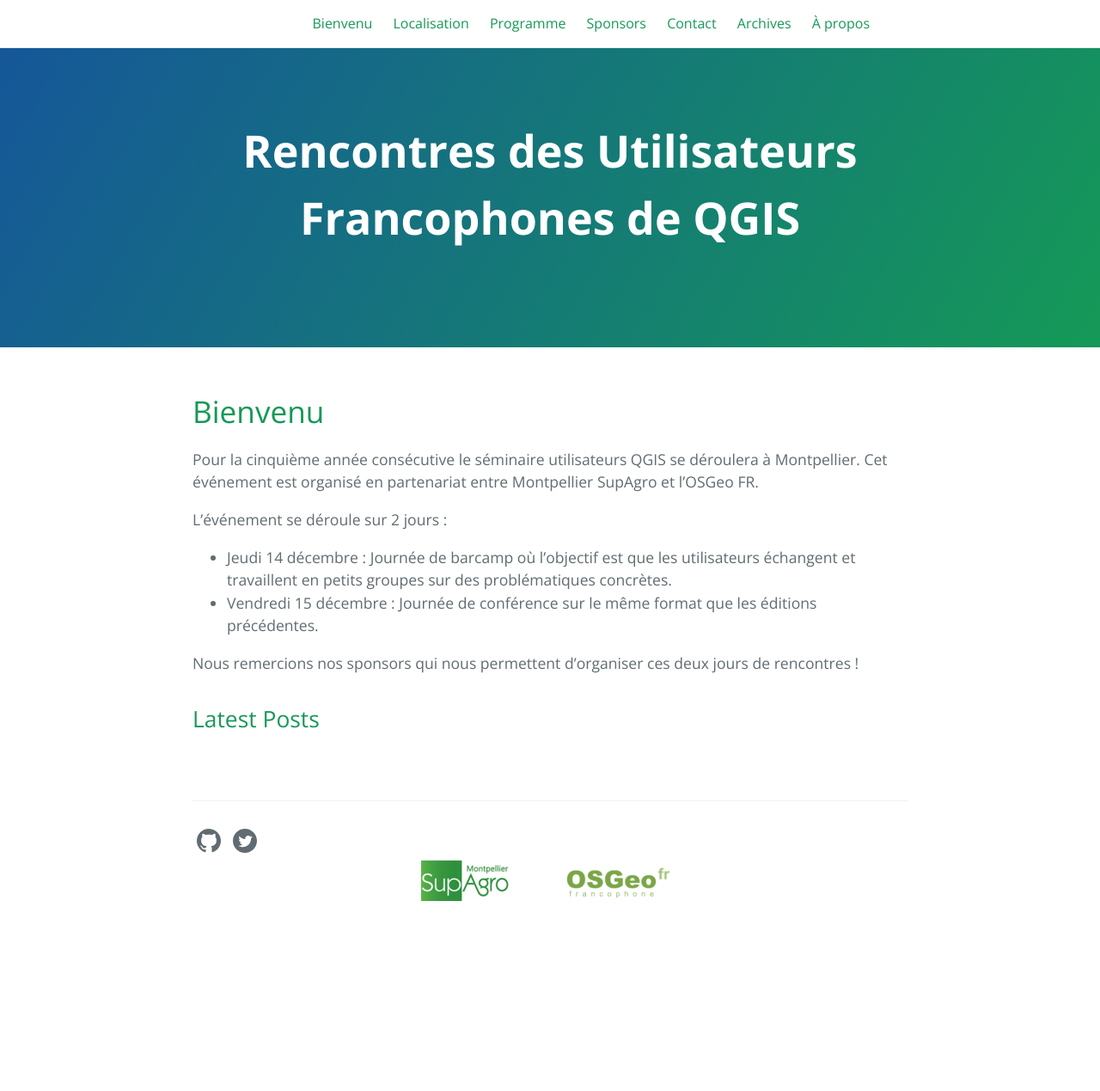
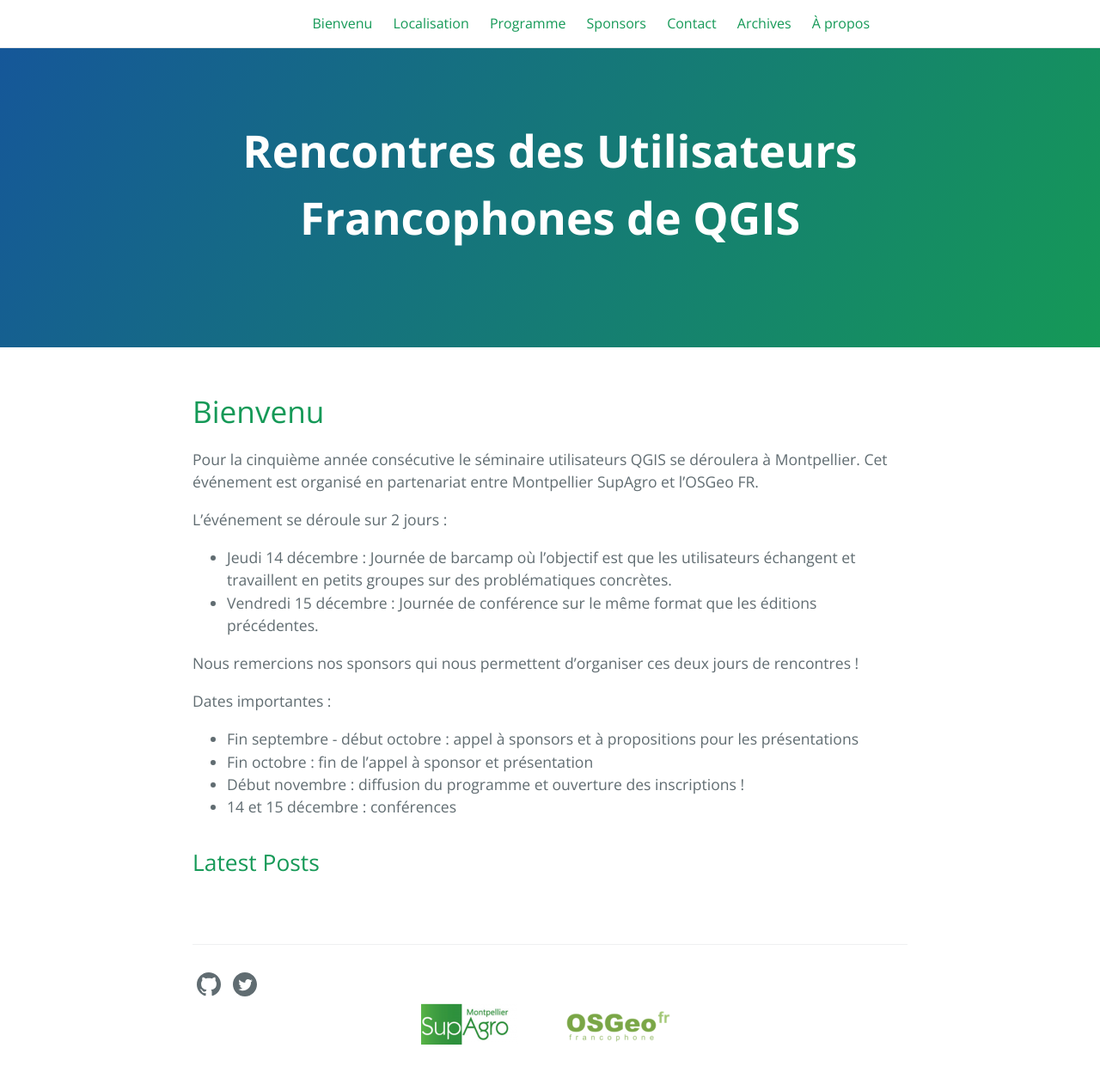
Before and after one commit to OSGeo-fr/QGIS-conf-fr-website, a Jekyll site: the page built from index.md, in a window 1280 px wide. Shown: the whole page at 86% size. Built offline with Jekyll 4.4.1, drawn with Linux system fonts in a browser that asks for light colours; the repository's description, which GitHub fills in, is left out; before the commit the page ends 1102 px from its top, so only the background shows below that.

Commit message:
Update index.md

```diff
--- a/index.md
+++ b/index.md
@@ -12,3 +12,10 @@ L’événement se déroule sur 2 jours :
 * Vendredi 15 décembre : Journée de conférence sur le même format que les éditions précédentes.
 
 Nous remercions nos sponsors qui nous permettent d'organiser ces deux jours de rencontres !
+
+Dates importantes :
+
+* Fin septembre - début octobre : appel à sponsors et à propositions pour les présentations
+* Fin octobre : fin de l'appel à sponsor et présentation
+* Début novembre : diffusion du programme et ouverture des inscriptions !
+* 14 et 15 décembre : conférences
```
